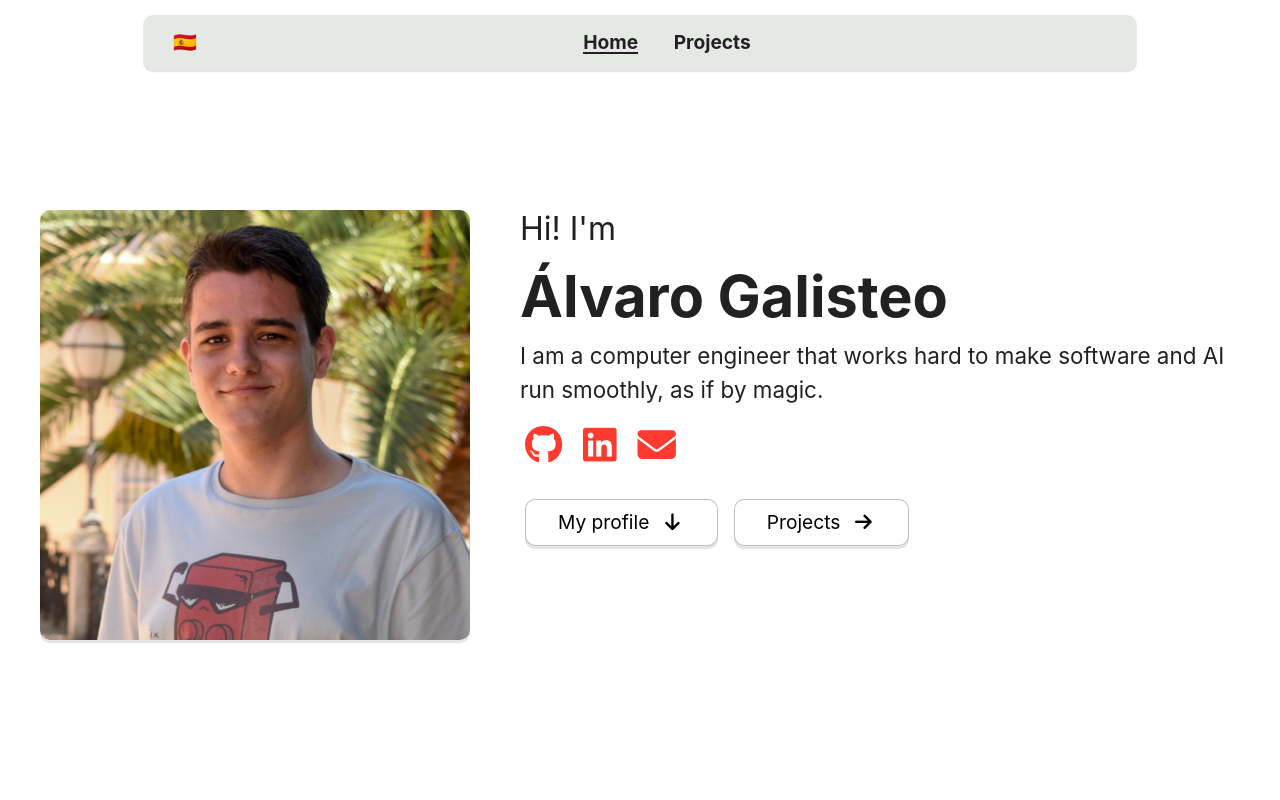
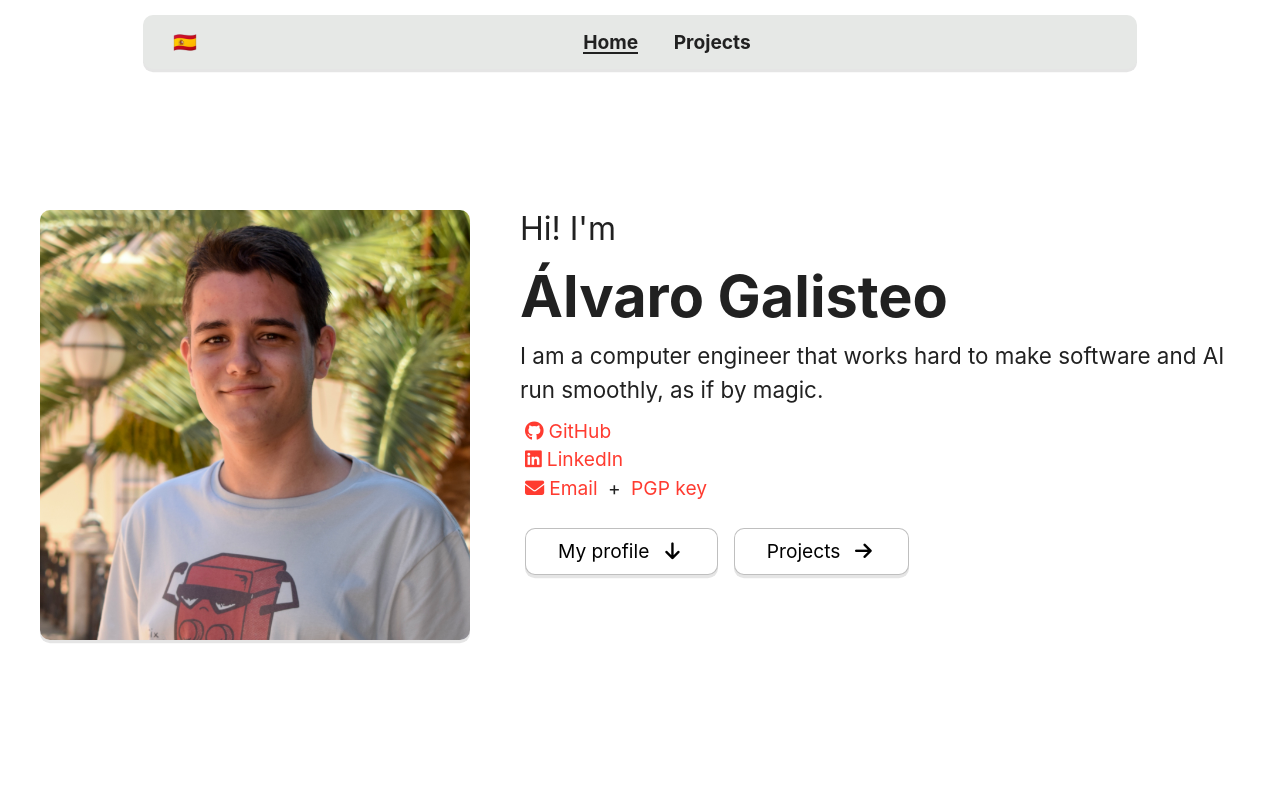
Before and after one commit to SrGMC/srgmc.github.io, a plain HTML site: page index.html in a window 1280 px wide. Shown: the top 800 px of the page. Drawn offline with nearby package versions, Linux system fonts and the light colour scheme.

Commit message:
Add PGP public key

```diff
--- a/index.html
+++ b/index.html
@@ -66,10 +66,10 @@
                         Soy un ingeniero que informático que trabaja duro para que el software y la IA funcionen sin problemas, como si fuese por arte de magia.
                     </p>
 
-                    <p class="font-size-24 mt-10 pb-10 links">
-                        <a href="https://github.com/SrGMC"><i class="fab fa-github"></i></a>
-                        <a href="https://linkedin.com/in/alvarogalisteo/"><i class="fab fa-linkedin"></i></a>
-                        <a href="mailto:alvaro@galisteo.me"><i class="fas fa-envelope"></i></a>
+                    <p class="font-size-12 mt-10 pb-10 links">
+                        <a href="https://github.com/SrGMC"><i class="fab fa-github mr-5"></i>GitHub</a></br>
+                        <a href="https://linkedin.com/in/alvarogalisteo/"><i class="fab fa-linkedin mr-5"></i>LinkedIn</a></br>
+                        <a href="mailto:alvaro@galisteo.me"><i class="fas fa-envelope mr-5"></i>Email</a> + <a href="/publickey.asc">PGP key</a></br>
                     </p>
 
                     <p class="font-size-12 mt-10 pb-20 lang en">
```
Also changed, not shown: 1 other file.
